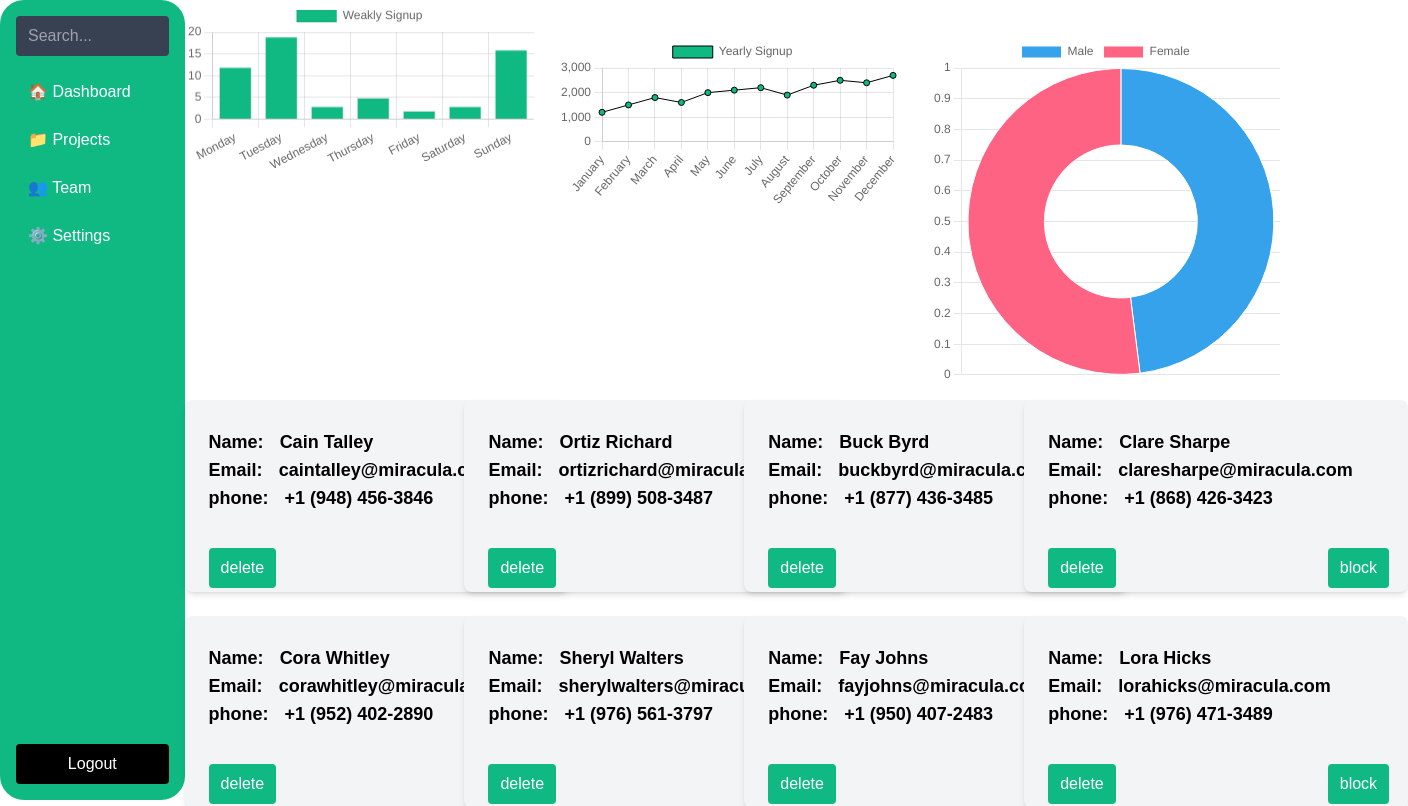
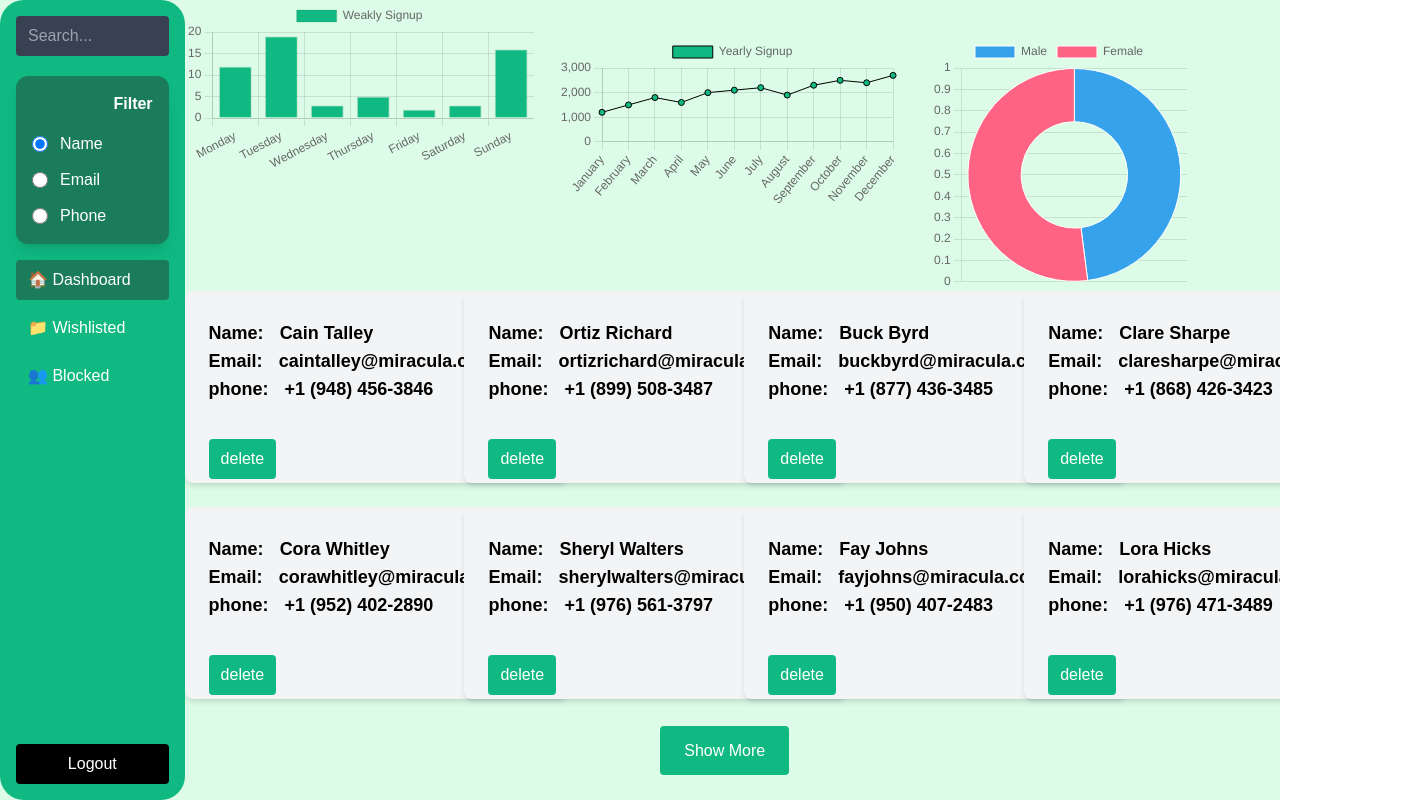
Before and after one commit to Bloomfreeman/dashboardtenamart, a Vue app: page / in a window 1280 px wide. Shown: the top 806 px of the page, 1408 px wide, since content can reach past the window. Built offline with nearby package versions, Linux system fonts and the light colour scheme.

Commit message:
add form,add overflow,new page

```diff
--- a/src/App.vue
+++ b/src/App.vue
@@ -1,23 +1,12 @@
 <script setup>
 import navbar from './components/navbar.vue';
-import userCard from './components/userCard.vue';
-import charts from './components/barcharts.vue';
-import linechart from './components/linechart.vue';
-import piechart from './components/piechart.vue';
+import { RouterView } from 'vue-router';
 </script>
 
 <template>
-  <div class="flex">
+  <div class="flex bg-green-100">
   <navbar/>
-  <div>
-    <div class="grid grid-cols-1 lg:grid-cols-3 gap-6 sm:h-1/2">
-    <charts/>
-    <linechart/>
-    <piechart/>
-    </div>
-    <userCard :limit="8"/>
-
-  </div>
+  <RouterView/>
   </div>
 
 </template>
--- a/src/components/barcharts.vue
+++ b/src/components/barcharts.vue
@@ -1,5 +1,5 @@
 <template>
-  <div class="w-full max-w-3xl md:-mb-40">
+  <div class="w-full max-w-3xl md:h-64 ">
     <canvas ref="canvasRef" class=" w-full h-full"></canvas>
   </div>
 </template>
--- a/src/components/linechart.vue
+++ b/src/components/linechart.vue
@@ -1,5 +1,5 @@
 <template>
-  <div class="w-full max-w-3xl mt-9">
+  <div class="w-full max-w-3xl md:h-64 mt-9">
     <canvas ref="canvasRef" class=" w-full h-full"></canvas>
   </div>
 </template>
--- a/src/components/navbar.vue
+++ b/src/components/navbar.vue
@@ -1,29 +1,56 @@
+<script setup>
+  import { RouterLink, useRoute } from 'vue-router';
+
+  const isActiveLink = (routePath)=>{
+    const route = useRoute();
+    return route.path === routePath;
+  }
+</script>
 <template>
 <aside class="w-64 h-screen bg-[#10b982] text-white flex flex-col p-4 space-y-4 rounded-3xl">
 
-    <!-- Search bar -->
+    <!-- Search bar and Filter-->
     <div>
+      <form @submit.prevent="">
       <input
         type="text"
         placeholder="Search..."
         class="w-full px-3 py-2 rounded bg-gray-700 text-white placeholder-gray-400 focus:outline-none focus:ring-2 focus:ring-blue-500"
       />
+      <div class="p-4 bg-[#1a7c5b] text-right mt-5 shadow-lg rounded-xl max-w-sm">
+        <h1 class="text-base font-semibold mb-4 text-white">Filter</h1>
+
+      <div class="space-y-3">
+        <label class="flex items-center space-x-3 cursor-pointer">
+          <input type="radio" id="name" name="search_filter" value="HTML" checked class="text-blue-600 focus:ring-blue-500 w-4 h-4">
+          <span class="text-white font-medium">Name</span>
+        </label>
+
+        <label class="flex items-center space-x-3 cursor-pointer">
+          <input type="radio" id="email" name="search_filter" value="CSS"  class="text-blue-600 focus:ring-blue-500 w-4 h-4">
+          <span class="text-white font-medium">Email</span>
+        </label>
+
+        <label class="flex items-center space-x-3 cursor-pointer">
+          <input type="radio" id="phone" name="search_filter" value="JavaScript" class="text-blue-600 focus:ring-blue-500 w-4 h-4">
+          <span class="text-white font-medium">Phone</span>
+        </label>
+      </div>
+    </div>
+      </form>
     </div>
 
     <!-- Nav links -->
     <nav class="flex-1">
       <ul class="space-y-2">
         <li>
-          <a href="#" class="block px-3 py-2 rounded hover:bg-[#1a7c5b] transition">🏠 Dashboard</a>
+          <router-link to="/" :class="[isActiveLink('/')? 'bg-[#1a7c5b]':'','block', 'px-3', 'py-2', 'rounded', 'hover:bg-[#1a7c5b]', 'transition']">🏠 Dashboard</router-link>
         </li>
         <li>
-          <a href="#" class="block px-3 py-2 rounded hover:bg-[#1a7c5b] transition">📁 Projects</a>
+          <router-link to="/users" :class="`${isActiveLink('/users')? 'bg-[#1a7c5b]':''} block px-3 py-2 rounded hover:bg-[#1a7c5b] transition`">📁 Wishlisted</router-link>
         </li>
         <li>
-          <a href="#" class="block px-3 py-2 rounded hover:bg-[#1a7c5b] transition">👥 Team</a>
-        </li>
-        <li>
-          <a href="#" class="block px-3 py-2 rounded hover:bg-[#1a7c5b] transition">⚙️ Settings</a>
+          <router-link to="/block" :class="`${isActiveLink('/block')? 'bg-[#1a7c5b]':''} block px-3 py-2 rounded hover:bg-[#1a7c5b] transition`">👥 Blocked</router-link>
         </li>
       </ul>
     </nav>
--- a/src/components/piechart.vue
+++ b/src/components/piechart.vue
@@ -1,5 +1,5 @@
 <template>
-  <div class="w-full max-w-3xl md:-my-40 lg:mt-9">
+  <div class="w-full md:h-64 lg:mt-9">
     <canvas ref="canvasRef" class=" w-full h-full"></canvas>
   </div>
 </template>
--- a/src/components/userCard.vue
+++ b/src/components/userCard.vue
@@ -2,21 +2,26 @@
 import usesrData from '@/generated.json';
 import card from './card.vue';
 import { ref,defineProps } from 'vue';
+import { RouterLink } from 'vue-router';
 
 defineProps({
-    limit: Number
+    limit: Number,
+    show:{
+        type: Boolean,
+        default: false
+    }
 
 })
 const users=ref(usesrData)
 </script>
 <template>
-    <div >
-    <div class="grid sm:grid-cols-1 lg:grid-cols-3 xl:grid-cols-4 gap-6">
+    <div>
+    <div class="grid sm:grid-cols-1 md:grid-cols-2 lg:grid-cols-3 xl:grid-cols-4 gap-6">
         <card v-for="user in users.slice(0,limit || users.length)" :key="user._id" :user="user"/>
 
     </div>
-    <div class=" w-48 m-auto my-10 px-6">
-        <a href="/users" class="bg-[#10b982] text-white text-center py-4 px-6 rounded hover:bg-[#1a7c5b]">Show More</a>
+    <div v-if="show" class=" w-48 m-auto my-10 px-6">
+        <router-link to="/users" class="bg-[#10b982] text-white text-center py-4 px-6 rounded hover:bg-[#1a7c5b]">Show More</router-link>
 
     </div>
     </div>
--- a/src/router/index.js
+++ b/src/router/index.js
@@ -1,10 +1,26 @@
 import { createRouter, createWebHistory } from 'vue-router'
-
+import homeview from '@/views/homeview.vue'
+import usersview from '@/views/usersview.vue'
+import notfoundview from '@/views/notfoundview.vue'
 
 const router = createRouter({
   history: createWebHistory(import.meta.env.BASE_URL),
   routes: [
-
+    {
+      path:'/',
+      name: 'home',
+      component: homeview,
+    },
+    {
+      path:'/users',
+      name: 'users',
+      component: usersview,
+    },
+    {
+      path: '/:catchAll(.*)',
+      name:'not-found',
+      component: notfoundview,
+    }
   ],
 })
 
--- /dev/null
+++ b/src/views/homeview.vue
@@ -0,0 +1,17 @@
+<script setup>
+import userCard from '@/components/userCard.vue';
+import charts from '@/components/barcharts.vue';
+import linechart from '@/components/linechart.vue';
+import piechart from '@/components/piechart.vue';
+</script>
+<template>
+    <div class="overflow-auto h-screen">
+    <div class="grid grid-cols-1 lg:grid-cols-3 gap-6 lg:h-1/3 md:h-4/5 sm:h-3/4">
+    <charts/>
+    <linechart/>
+    <piechart/>
+    </div><br>
+    <userCard :limit="8" :show="true"/>
+
+  </div>
+</template>
--- /dev/null
+++ b/src/views/notfoundview.vue
@@ -0,0 +1,14 @@
+ <script setup>
+    import { RouterLink } from 'vue-router';
+</script>
+ <template>
+ <div class="m-auto text-center px-6">
+    <h1 class="text-7xl font-bold text-[#10b982]">404</h1>
+    <h2 class="text-2xl font-semibold text-gray-800 mt-4">Page Not Found</h2>
+    <p class="text-gray-600 mt-2">Sorry, the page you’re looking for doesn’t exist or has been moved.</p>
+
+    <router-link to="/" class="mt-6 inline-block px-6 py-2 bg-[#10b982] text-white font-medium rounded-lg shadow hover:bg-[#1a7c5b] transition">
+      ⬅ Back to Home
+    </router-link>
+</div>
+  </template>
--- /dev/null
+++ b/src/views/usersview.vue
@@ -0,0 +1,9 @@
+<script setup>
+import userCard from '@/components/userCard.vue';
+
+</script>
+<template>
+    <div class="overflow-auto h-screen">
+        <userCard/>
+    </div>
+</template>
```
